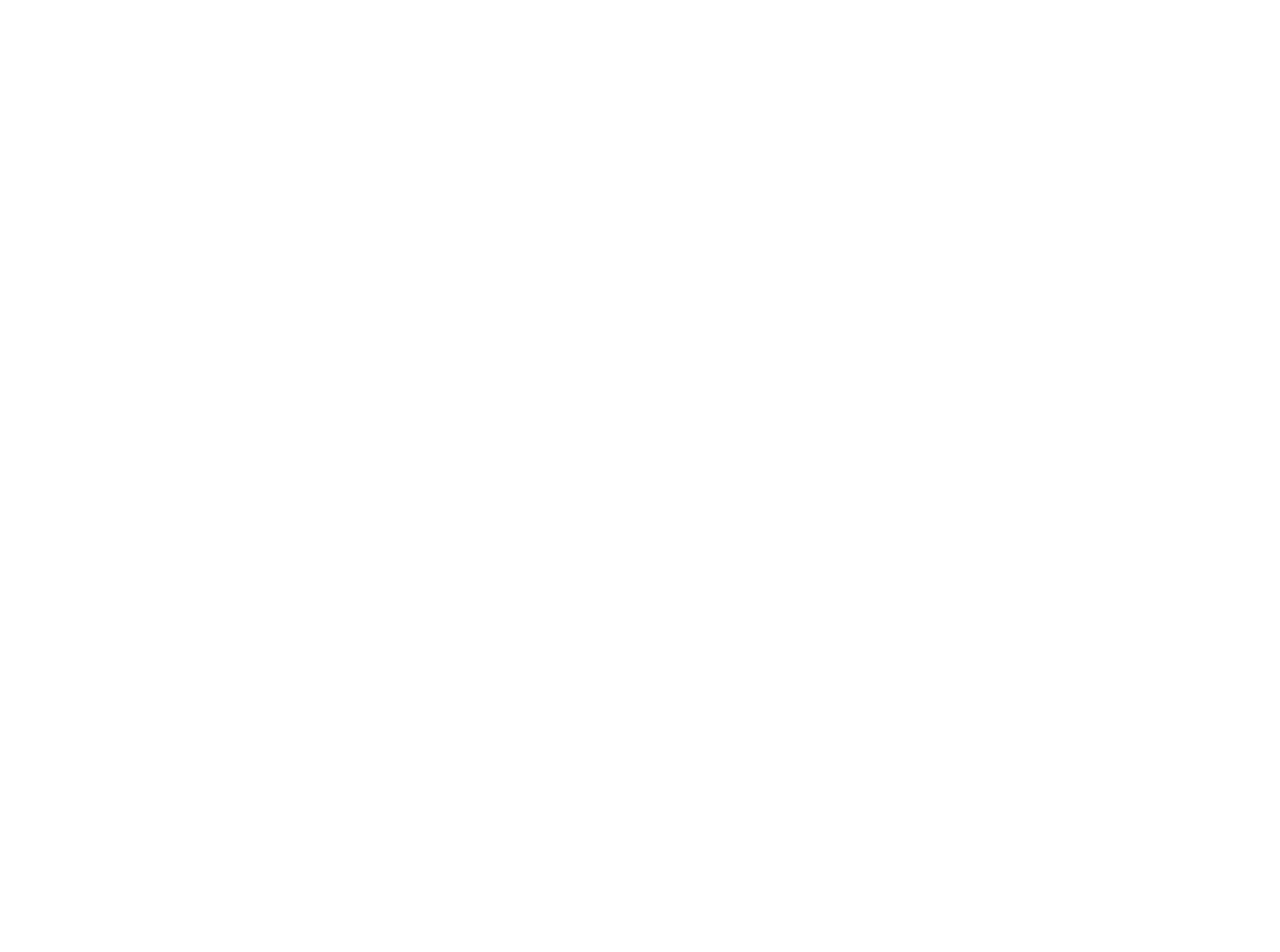
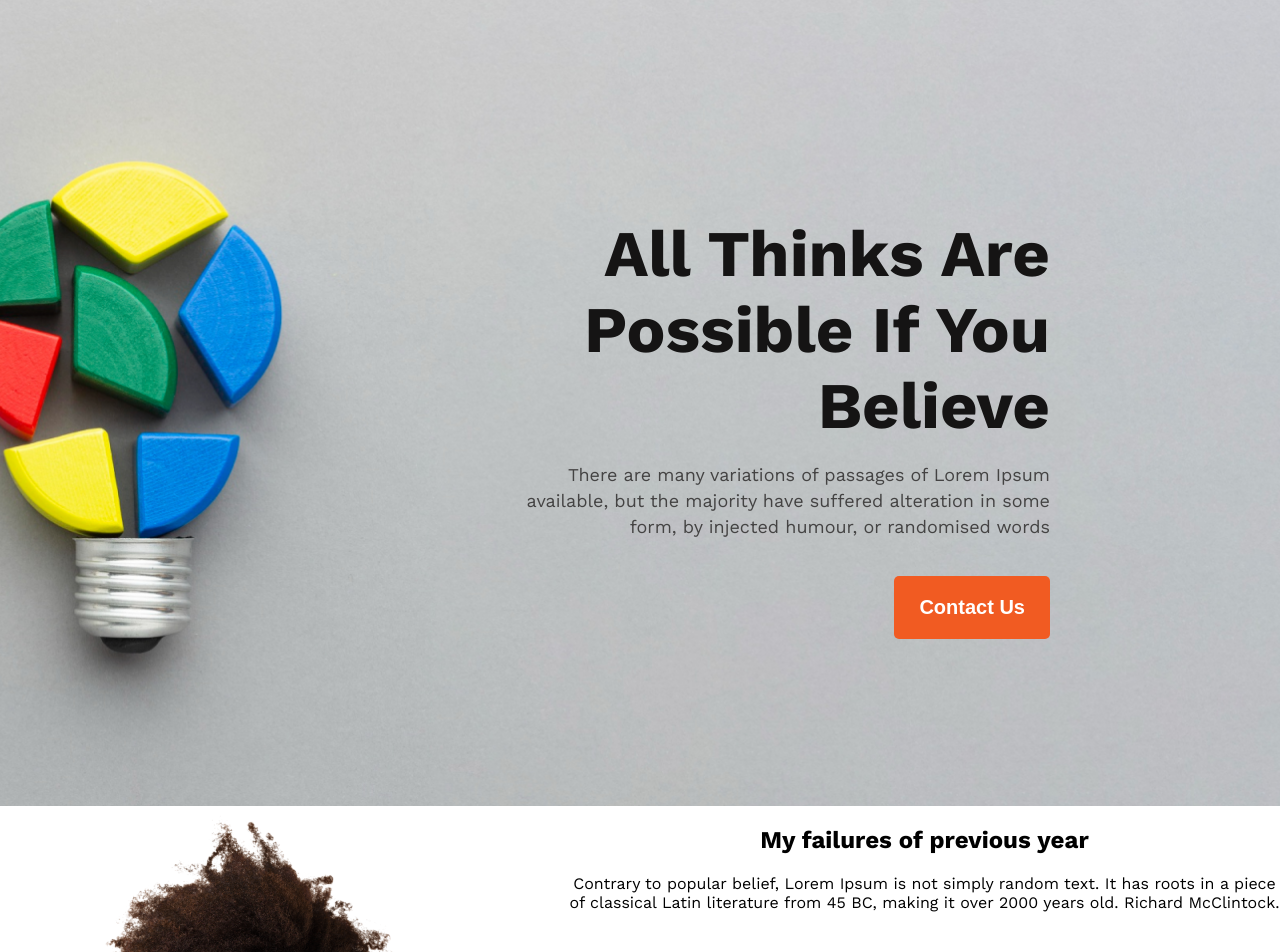
Before and after one commit to alamshahriar/new-year-portfolio, a plain HTML site: page index.html in a window 1280 px wide. Shown: the top 952 px of the page. Before the commit the page ends 800 px from the top, so only its background shows below. Drawn offline with nearby package versions, Linux system fonts and the light colour scheme.

Commit message:
added section

```diff
--- a/index.html
+++ b/index.html
@@ -4,15 +4,40 @@
 <head>
     <meta charset="UTF-8">
     <meta name="viewport" content="width=device-width, initial-scale=1.0">
-    <title>Document</title>
+    <title>New Year Portfolio</title>
+    <link rel="preconnect" href="https://fonts.googleapis.com">
+    <link rel="preconnect" href="https://fonts.gstatic.com" crossorigin>
+    <link href="https://fonts.googleapis.com/css2?family=Work+Sans:ital,wght@0,100..900;1,100..900&display=swap"
+        rel="stylesheet">
+
+    <link rel="stylesheet" href="style/new.css">
 </head>
 
 <body>
     <header>
+        <nav>
+            <h1>All Thinks Are Possible If You believe</h1>
+            <p class="hero-description">There are many variations of passages of Lorem Ipsum available, but the majority
+                have suffered alteration in some form, by injected humour, or randomised words</p>
+            <button class="btn-primary">Contact Us</button>
+
+        </nav>
 
     </header>
     <main>
+        <section class="my-failures">
+            <div>
+                <img class="profile-pic" src="images/person.png" alt="">
+            </div>
+            <div>
+                <h2 class="my-failures-title">My failures of previous year</h2>
+                <p class="description">Contrary to popular belief, Lorem Ipsum is not simply random text. It has roots
+                    in a
+                    piece of classical Latin literature from 45 BC, making it over 2000 years old. Richard McClintock.
+                </p>
+            </div>
 
+        </section>
     </main>
     <footer>
 
--- /dev/null
+++ b/style/new.css
@@ -0,0 +1,52 @@
+/* nav related style */
+body {
+    font-family: "Work Sans", sans-serif;
+    margin: 0;
+    padding: 0;
+}
+
+nav {
+    text-align: right;
+    background-image: url(/images/banner/banner2.png);
+    padding: 216px 230px 167px 0;
+    background-repeat: no-repeat;
+    background-size: cover;
+    background-position: center;
+}
+
+.btn-primary {
+    background-color: #F15B22;
+    padding: 20px 25px;
+    border: none;
+    font-weight: 600;
+    color: #FFFFFF;
+    border-radius: 5px;
+    font-size: 20px;
+}
+
+
+h1 {
+    margin: 0;
+    padding: 0;
+    max-width: 525px;
+    font-size: 65px;
+    text-transform: capitalize;
+    margin-left: auto;
+    color: #151414;
+}
+
+.hero-description {
+    max-width: 525px;
+    margin-left: auto;
+    line-height: 26px;
+    color: #444343;
+    margin-bottom: 36px;
+    font-size: 18px;
+}
+
+.my-failures {
+    display: flex;
+    text-align: center;
+    max-width: ;
+
+}
```
